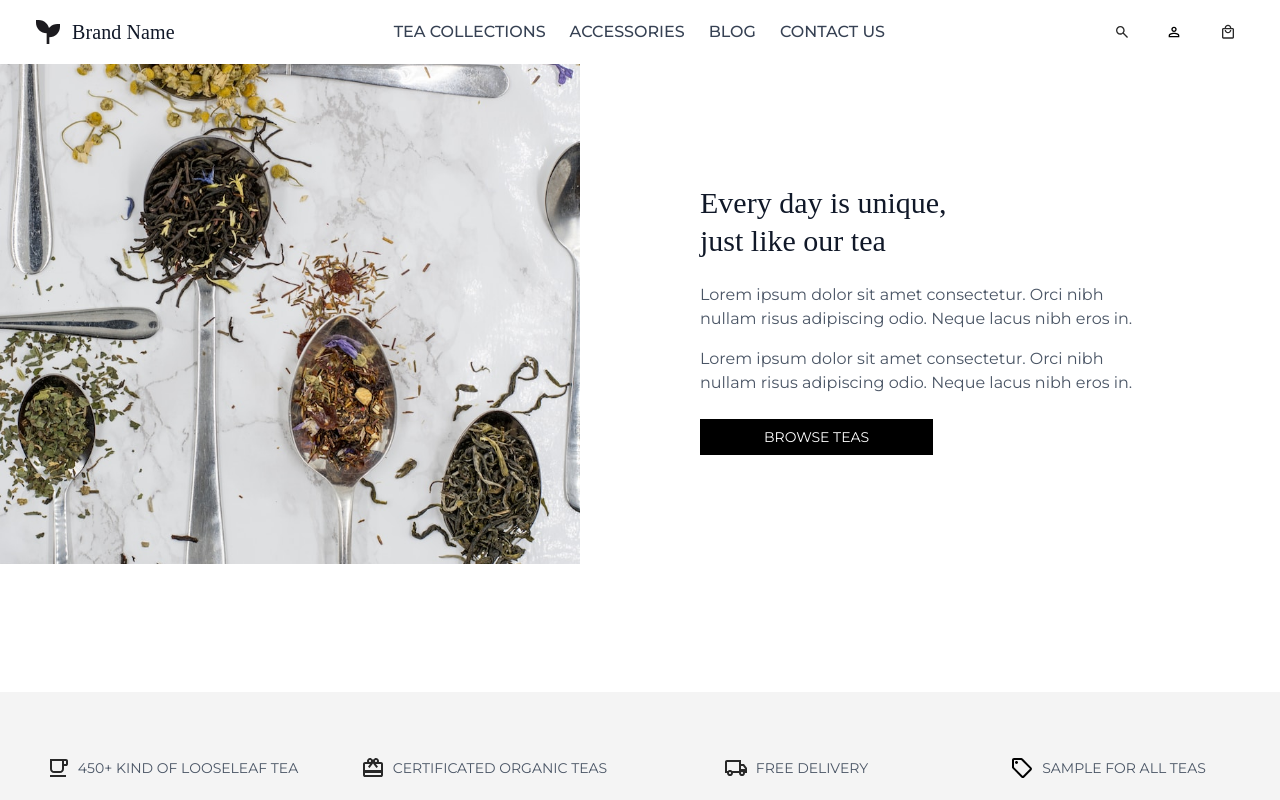
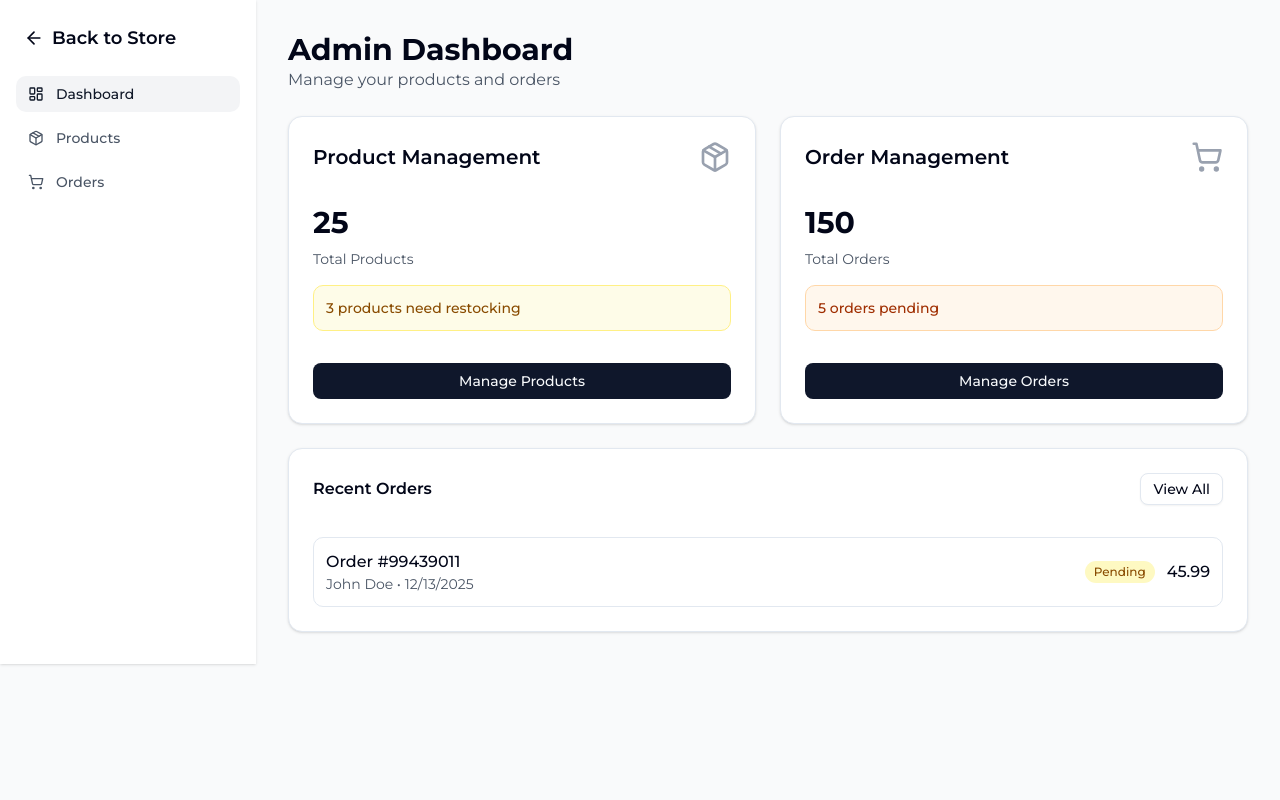
Before and after one commit to umers02/umer_sufian, a React app in the folder week3/heckathon/frontend/: page /admin/dashboard in a window 1280 px wide. Before the commit this address led to /. Shown: the top 800 px of the page. Built offline with nearby package versions, Linux system fonts and the light colour scheme; no server answers; sample sign-in values are in the browser's storage; the HTML template or start-up script is replaced by a standard one; a web font is replaced by a local one.

Commit message:
add proper functionality of products fetching to order history from DB, admin dashboard functional added

```diff
--- a/week3/heckathon/frontend/src/App.jsx
+++ b/week3/heckathon/frontend/src/App.jsx
@@ -59,7 +59,7 @@ function App() {
 
             {/* Admin Routes */}
             <Route path="/admin/dashboard" element={
-              <ProtectedRoute requiredRole="superadmin">
+              <ProtectedRoute requiredRole="admin">
                 <Dashboard />
               </ProtectedRoute>
             } />
--- a/week3/heckathon/frontend/src/components/layout/AdminLayout.jsx
+++ b/week3/heckathon/frontend/src/components/layout/AdminLayout.jsx
@@ -8,7 +8,7 @@ export default function AdminLayout({ children }) {
   const { user } = useAuth()
 
   const navigation = [
-    ...(user?.role === 'superadmin' ? [{ name: 'Dashboard', href: '/admin/dashboard', icon: LayoutDashboard }] : []),
+    { name: 'Dashboard', href: '/admin/dashboard', icon: LayoutDashboard },
     { name: 'Products', href: '/admin/products', icon: Package },
     { name: 'Orders', href: '/admin/orders', icon: ShoppingCart },
     ...(user?.role === 'superadmin' ? [{ name: 'Users', href: '/admin/users', icon: Users }] : [])
--- a/week3/heckathon/frontend/src/pages/Admin/Dashboard.jsx
+++ b/week3/heckathon/frontend/src/pages/Admin/Dashboard.jsx
@@ -1,14 +1,16 @@
 import { useState, useEffect } from 'react'
+import { useNavigate } from 'react-router-dom'
 import { Card, CardContent, CardHeader, CardTitle } from '../../components/ui/card'
 import { Button } from '../../components/ui/button'
 import { Badge } from '../../components/ui/badge'
-import { Users, Package, ShoppingCart, DollarSign, TrendingUp, Eye } from 'lucide-react'
+import { Package, ShoppingCart } from 'lucide-react'
 import { adminApi } from '../../services/admin.api'
 import { formatPrice } from '../../utils/formatPrice'
 import Loader from '../../components/ui/Loader'
 import AdminLayout from '../../components/layout/AdminLayout'
 
 export default function Dashboard() {
+  const navigate = useNavigate()
   const [analytics, setAnalytics] = useState(null)
   const [recentOrders, setRecentOrders] = useState([])
   const [loading, setLoading] = useState(true)
@@ -104,154 +106,114 @@ export default function Dashboard() {
     <AdminLayout>
       <div className="space-y-6">
         <div>
-        <h1 className="text-3xl font-bold">Superadmin Dashboard</h1>
-        <p className="text-gray-600">Welcome to your superadmin dashboard</p>
+          <h1 className="text-3xl font-bold">Admin Dashboard</h1>
+          <p className="text-gray-600">Manage your products and orders</p>
         </div>
 
-      {/* Analytics Cards */}
-      <div className="grid grid-cols-1 md:grid-cols-2 lg:grid-cols-4 gap-6">
-        <Card>
-          <CardHeader className="flex flex-row items-center justify-between space-y-0 pb-2">
-            <CardTitle className="text-sm font-medium">Total Revenue</CardTitle>
-            <DollarSign className="h-4 w-4 text-muted-foreground" />
+        {/* Management Cards */}
+        <div className="grid grid-cols-1 md:grid-cols-2 gap-6">
+          {/* Product Management */}
+          <Card className="hover:shadow-lg transition-shadow cursor-pointer">
+            <CardHeader>
+              <div className="flex items-center justify-between">
+                <CardTitle className="text-xl">Product Management</CardTitle>
+                <Package className="h-8 w-8 text-gray-400" />
+              </div>
             </CardHeader>
             <CardContent>
-            <div className="text-2xl font-bold">{formatPrice(analytics?.totalRevenue || 0)}</div>
-            <p className="text-xs text-muted-foreground">
-              +{analytics?.revenueGrowth || 0}% from last month
+              <div className="space-y-4">
+                <div>
+                  <p className="text-3xl font-bold mb-2">{analytics?.totalProducts || 0}</p>
+                  <p className="text-sm text-gray-600">Total Products</p>
+                </div>
+                {analytics?.lowStockProducts > 0 && (
+                  <div className="bg-yellow-50 border border-yellow-200 rounded-lg p-3">
+                    <p className="text-sm font-medium text-yellow-800">
+                      {analytics.lowStockProducts} products need restocking
                     </p>
+                  </div>
+                )}
+                <Button
+                  className="w-full mt-4"
+                  onClick={() => navigate('/admin/products')}
+                >
+                  Manage Products
+                </Button>
+              </div>
             </CardContent>
           </Card>
 
-        <Card>
-          <CardHeader className="flex flex-row items-center justify-between space-y-0 pb-2">
-            <CardTitle className="text-sm font-medium">Total Orders</CardTitle>
-            <ShoppingCart className="h-4 w-4 text-muted-foreground" />
+          {/* Order Management */}
+          <Card className="hover:shadow-lg transition-shadow cursor-pointer">
+            <CardHeader>
+              <div className="flex items-center justify-between">
+                <CardTitle className="text-xl">Order Management</CardTitle>
+                <ShoppingCart className="h-8 w-8 text-gray-400" />
+              </div>
             </CardHeader>
             <CardContent>
-            <div className="text-2xl font-bold">{analytics?.totalOrders || 0}</div>
-            <p className="text-xs text-muted-foreground">
-              +{analytics?.ordersGrowth || 0}% from last month
-            </p>
-          </CardContent>
-        </Card>
-
-        <Card>
-          <CardHeader className="flex flex-row items-center justify-between space-y-0 pb-2">
-            <CardTitle className="text-sm font-medium">Total Users</CardTitle>
-            <Users className="h-4 w-4 text-muted-foreground" />
-          </CardHeader>
-          <CardContent>
-            <div className="text-2xl font-bold">{analytics?.totalUsers || 0}</div>
-            <p className="text-xs text-muted-foreground">
-              +{analytics?.usersGrowth || 0}% from last month
-            </p>
-          </CardContent>
-        </Card>
-
-        <Card>
-          <CardHeader className="flex flex-row items-center justify-between space-y-0 pb-2">
-            <CardTitle className="text-sm font-medium">Products</CardTitle>
-            <Package className="h-4 w-4 text-muted-foreground" />
-          </CardHeader>
-          <CardContent>
-            <div className="text-2xl font-bold">{analytics?.totalProducts || 0}</div>
-            <p className="text-xs text-muted-foreground">
-              {analytics?.lowStockProducts || 0} low stock items
-            </p>
-          </CardContent>
-        </Card>
+              <div className="space-y-4">
+                <div>
+                  <p className="text-3xl font-bold mb-2">{analytics?.totalOrders || 0}</p>
+                  <p className="text-sm text-gray-600">Total Orders</p>
                 </div>
-
-      {/* Recent Orders */}
-      <Card>
-        <CardHeader>
-          <CardTitle>Recent Orders</CardTitle>
-        </CardHeader>
-        <CardContent>
-          {recentOrders.length === 0 ? (
-            <p className="text-gray-500 text-center py-4">No recent orders</p>
-          ) : (
-            <div className="space-y-4">
-              {recentOrders.map((order) => (
-                <div key={order._id} className="flex items-center justify-between p-4 border rounded-lg">
-                  <div className="flex items-center gap-4">
-                    <div>
-                      <p className="font-medium">Order #{order._id.slice(-8)}</p>
-                      <p className="text-sm text-gray-600">
-                        {order.user?.name || 'Unknown User'} • {new Date(order.createdAt).toLocaleDateString()}
+                {analytics?.pendingOrders > 0 && (
+                  <div className="bg-orange-50 border border-orange-200 rounded-lg p-3">
+                    <p className="text-sm font-medium text-orange-800">
+                      {analytics.pendingOrders} orders pending
                     </p>
                   </div>
-                  </div>
-                  <div className="flex items-center gap-4">
-                    <Badge className={getStatusColor(order.status)}>
-                      {order.status.charAt(0).toUpperCase() + order.status.slice(1)}
-                    </Badge>
-                    <p className="font-medium">{formatPrice(order.totalAmount || order.total)}</p>
-                    <Button variant="outline" size="sm">
-                      <Eye className="h-4 w-4" />
-                    </Button>
-                  </div>
-                </div>
-              ))}
-            </div>
                 )}
-        </CardContent>
-      </Card>
-
-      {/* Quick Actions */}
-      <div className="grid grid-cols-1 md:grid-cols-3 gap-6">
-        <Card>
-          <CardHeader>
-            <CardTitle>Quick Actions</CardTitle>
-          </CardHeader>
-          <CardContent className="space-y-2">
-            <Button className="w-full" variant="outline">
-              Add New Product
-            </Button>
-            <Button className="w-full" variant="outline">
-              Manage Categories
-            </Button>
-            <Button className="w-full" variant="outline">
-              View All Orders
-            </Button>
-          </CardContent>
-        </Card>
-
-        <Card>
-          <CardHeader>
-            <CardTitle>Low Stock Alert</CardTitle>
-          </CardHeader>
-          <CardContent>
-            {analytics?.lowStockProducts > 0 ? (
-              <div className="text-center">
-                <p className="text-2xl font-bold text-red-600">{analytics.lowStockProducts}</p>
-                <p className="text-sm text-gray-600">Products need restocking</p>
-                <Button className="mt-2" variant="outline" size="sm">
-                  View Products
-                </Button>
-              </div>
-            ) : (
-              <p className="text-green-600 text-center">All products in stock</p>
-            )}
-          </CardContent>
-        </Card>
-
-        <Card>
-          <CardHeader>
-            <CardTitle>Pending Orders</CardTitle>
-          </CardHeader>
-          <CardContent>
-            <div className="text-center">
-              <p className="text-2xl font-bold text-orange-600">{analytics?.pendingOrders || 0}</p>
-              <p className="text-sm text-gray-600">Orders awaiting processing</p>
-              <Button className="mt-2" variant="outline" size="sm">
-                Process Orders
+                <Button
+                  className="w-full mt-4"
+                  onClick={() => navigate('/admin/orders')}
+                >
+                  Manage Orders
                 </Button>
               </div>
             </CardContent>
           </Card>
         </div>
+
+        {/* Recent Orders Preview */}
+        {recentOrders.length > 0 && (
+          <Card>
+            <CardHeader>
+              <div className="flex items-center justify-between">
+                <CardTitle>Recent Orders</CardTitle>
+                <Button
+                  variant="outline"
+                  size="sm"
+                  onClick={() => navigate('/admin/orders')}
+                >
+                  View All
+                </Button>
+              </div>
+            </CardHeader>
+            <CardContent>
+              <div className="space-y-3">
+                {recentOrders.slice(0, 5).map((order) => (
+                  <div key={order._id} className="flex items-center justify-between p-3 border rounded-lg hover:bg-gray-50">
+                    <div>
+                      <p className="font-medium">
+                        Order {order.orderNumber || `#${order._id?.slice(-8) || 'N/A'}`}
+                      </p>
+                      <p className="text-sm text-gray-600">
+                        {order.user?.name || 'Unknown User'} • {new Date(order.createdAt).toLocaleDateString()}
+                      </p>
+                    </div>
+                    <div className="flex items-center gap-3">
+                      <Badge className={getStatusColor(order.status)}>
+                        {order.status.charAt(0).toUpperCase() + order.status.slice(1)}
+                      </Badge>
+                      <p className="font-medium">{formatPrice(order.totalAmount || 0)}</p>
+                    </div>
+                  </div>
+                ))}
+              </div>
+            </CardContent>
+          </Card>
+        )}
       </div>
     </AdminLayout>
   )
```
Lines whose indentation alone changed are shown as unchanged.
